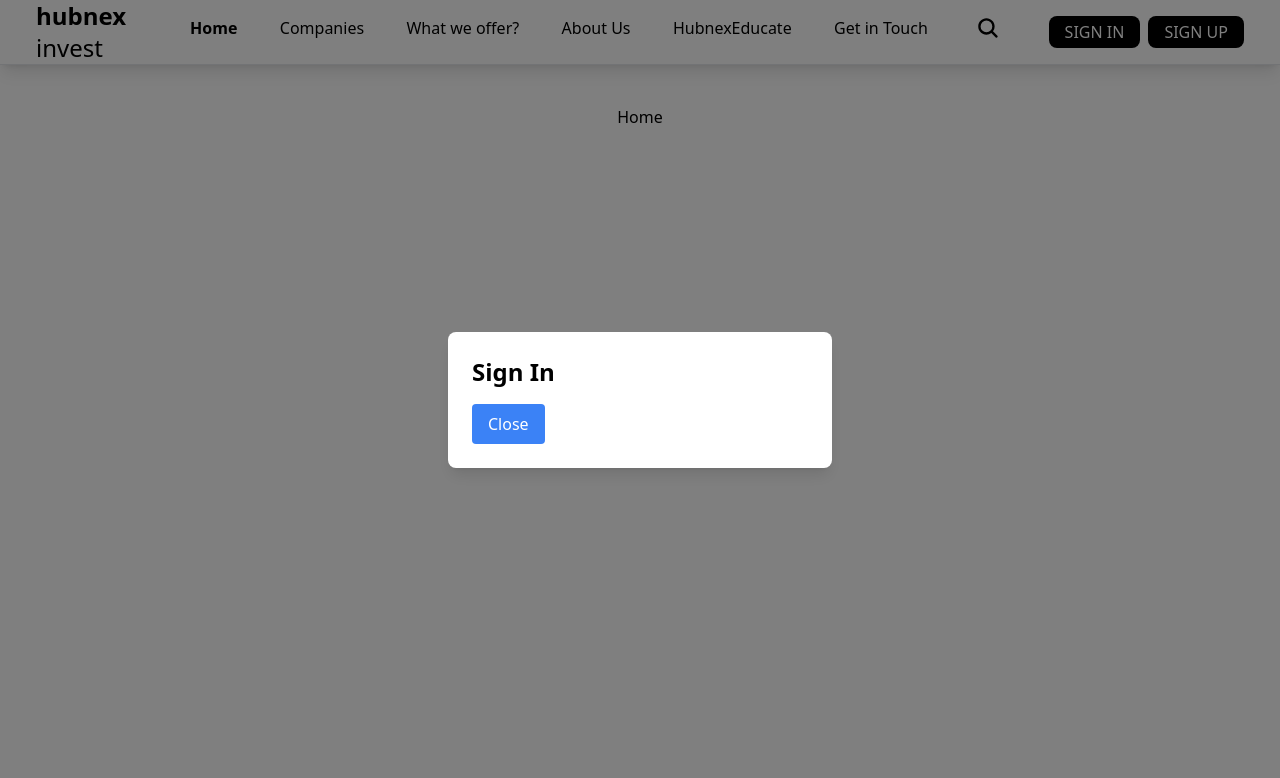
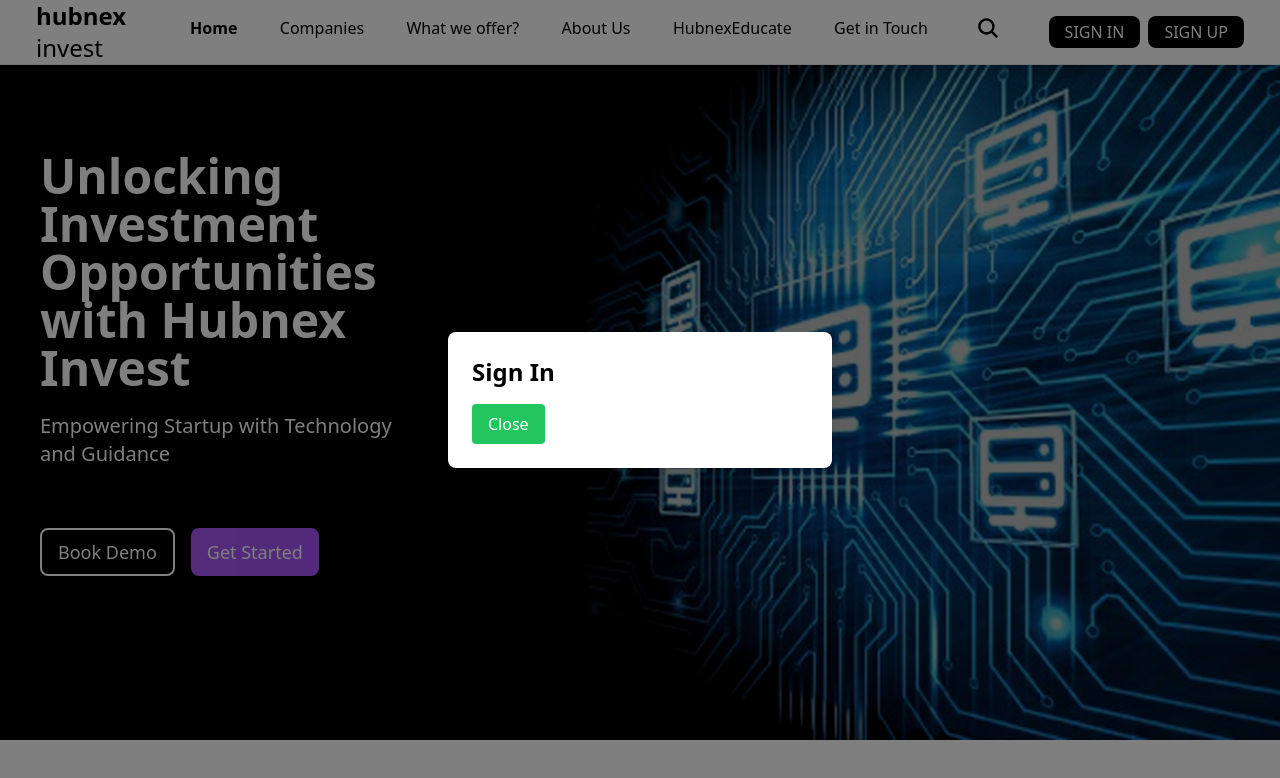
Before and after one commit to Harshaltwc123/assignment-deploy-vercel, a React (Vite) app: page / in a window 1280 px wide. Both pictures are taken after a click on the button "SIGN IN". Shown: the top 778 px of the page. Built offline with nearby package versions, Linux system fonts and the light colour scheme.

Commit message:
add landing

```diff
--- /dev/null
+++ b/src/component/Landing.jsx
@@ -0,0 +1,24 @@
+import React from "react";
+import landing1 from "../assets/landing1.png";
+
+function Landing() {
+  return (
+    <div className="flex justify-end bg-black ">
+      <div className="md:pl-10 sm:pl-8 ms:pl-4 sm:mt-14 xs:mt-4">
+        <h1 className="xl:text-5xl lg:text-4xl md:text-2xl sm:text-xl xs:text-xs ms:text-[10px] font-bold text-white mt-14 text-left">Unlocking Investment Opportunities with Hubnex Invest</h1>
+        <p className="mt-5 xl:text-xl md:text-sm sm:text-xs xs:text-xs ms:text-[8px] text-left text-white ">Empowering Startup with Technology and  Guidance</p>
+       <div className="flex md:gap-4 sm:gap-2 xs:gap-2 ms:gap-1 xl:mt-10 lg:mt-8 md:mt-8 sm:mt-4 xs:mt-5">
+       <button className="mt-5 xl:px-4 xl:py-2 lg:px-4 lg:py-2 md:px-3 md:py-1 sm:px-1 sm:py-1 xs:px-1 xs:py-1 ms:px-1 ms:py-0 xl:text-lg md:text-sm sm:text-xs xs:text-xs ms:text-[6px]  border-2 border-white text-white sm:rounded-lg xs:rounded-md ms:rounded-md  hover:bg-white hover:text-black">
+          Book Demo
+        </button>
+        <button className="mt-5 xl:px-4 xl:py-2 lg:px-4 lg:py-2 md:px-3 md:py-1 sm:px-1 sm:py-1 xs:px-1 xs:py-1 ms:px-1 ms:py-0  xl:text-lg md:text-sm sm:text-xs xs:text-xs ms:text-[6px] bg-purple-500 text-white sm:rounded-lg xs:rounded-md ms:rounded-md hover:bg-purple-600">
+          Get Started
+        </button>
+       </div>
+      </div>
+      <img src={landing1} alt="landing1" className="xl:w-[1000px] xl:h-[700px] lg:w-[650px] lg:h-[500px] md:w-[530px] md:h-[500px] sm:w-[400px] sm:h-[400px] xs:w-[300px] xs:h-[350px] ms:w-[200px] ms:h-[250px]" />
+    </div>
+  );
+}
+
+export default Landing;
--- a/src/component/Navbar1.jsx
+++ b/src/component/Navbar1.jsx
@@ -12,7 +12,7 @@
   const location = useLocation();
   return (
     <>
-      <nav className="bg-white px-9 border-b shadow-lg">
+      <nav className="bg-white px-9 border-b shadow-lg fixed top-0 left-0 right-0">
         <ul className="flex justify-between items-center">
           <div className="flex flex-col gap-0 text-2xl">
             <Link to="/">
@@ -94,7 +94,7 @@
                       <Signin />
                       <button
                         onClick={() => setSigninOpen(false)}
-                        className="mt-4 px-4 py-2 bg-blue-500 text-white rounded hover:bg-blue-600"
+                        className="mt-4 px-4 py-2 bg-green-500 text-white rounded hover:bg-green-600"
                       >
                         Close
                       </button>
@@ -115,7 +115,7 @@
                       <Signup />
                       <button
                         onClick={() => setSignupOpen(false)}
-                        className="mt-4 px-4 py-2 bg-blue-500 text-white rounded hover:bg-blue-600"
+                        className="mt-4 px-4 py-2 bg-green-500 text-white rounded hover:bg-green-600"
                       >
                         Close
                       </button>
@@ -205,7 +205,7 @@
                       <Signin />
                       <button
                         onClick={() => setSigninOpen(false)}
-                        className="mt-4 px-4 py-2 bg-blue-500 text-white rounded hover:bg-blue-600"
+                        className="mt-4 px-4 py-2 bg-green-500 text-white rounded hover:bg-green-600"
                       >
                         Close
                       </button>
@@ -226,7 +226,7 @@
                       <Signup />
                       <button
                         onClick={() => setSignupOpen(false)}
-                        className="mt-4 px-4 py-2 bg-blue-500 text-white rounded hover:bg-blue-600"
+                        className="mt-4 px-4 py-2 bg-green-500 text-white rounded hover:bg-green-600"
                       >
                         Close
                       </button>
--- a/src/pages/Home.jsx
+++ b/src/pages/Home.jsx
@@ -1,10 +1,11 @@
 import React from 'react'
+import Landing from '../component/Landing'
 
 function Home() {
   return (
     <div>
       <h1>
-        Home
+        <Landing/>
       </h1>
     </div>
   )
--- a/tailwind.config.js
+++ b/tailwind.config.js
@@ -6,12 +6,14 @@
   ],
   theme: {
     extend: {
-      // screens: {
-      //   sm: "300px",
-      //   md: "768px",
-      //   lg: "1024px",
-      //   xl: "1280px",
-      // },
+      screens: {
+        ms: "300px",
+        xs: "489px",
+        sm: "660px",
+        md: "780px",
+        // lg: "1024px",
+        // xl: "1280px",
+      },
     },
 
   },
```
Also changed, not shown: src/assets/landing1.png (added).
